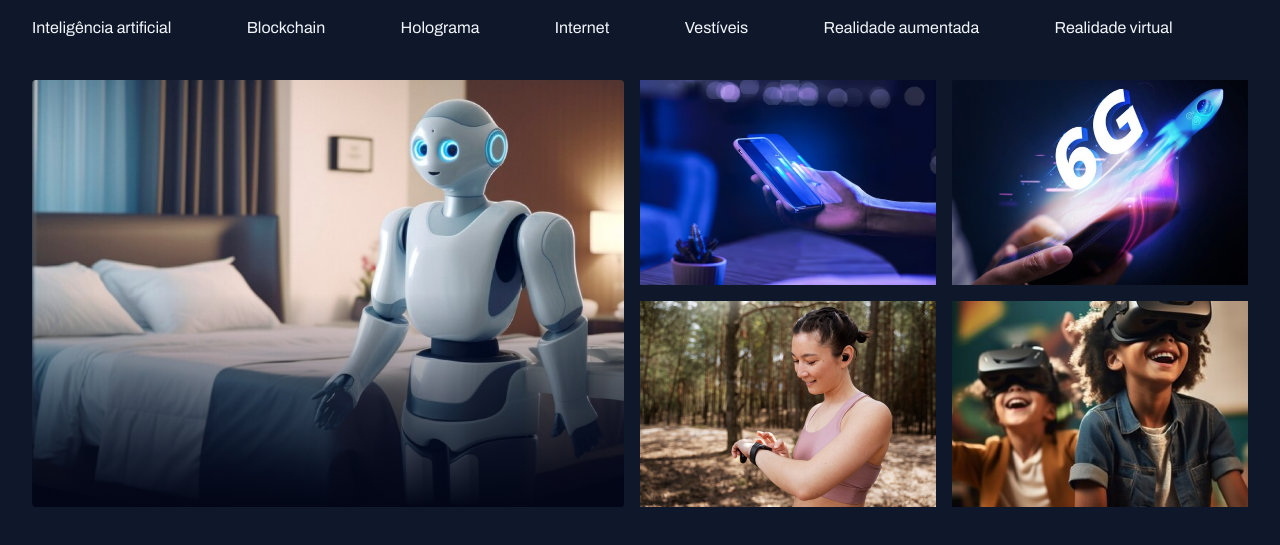
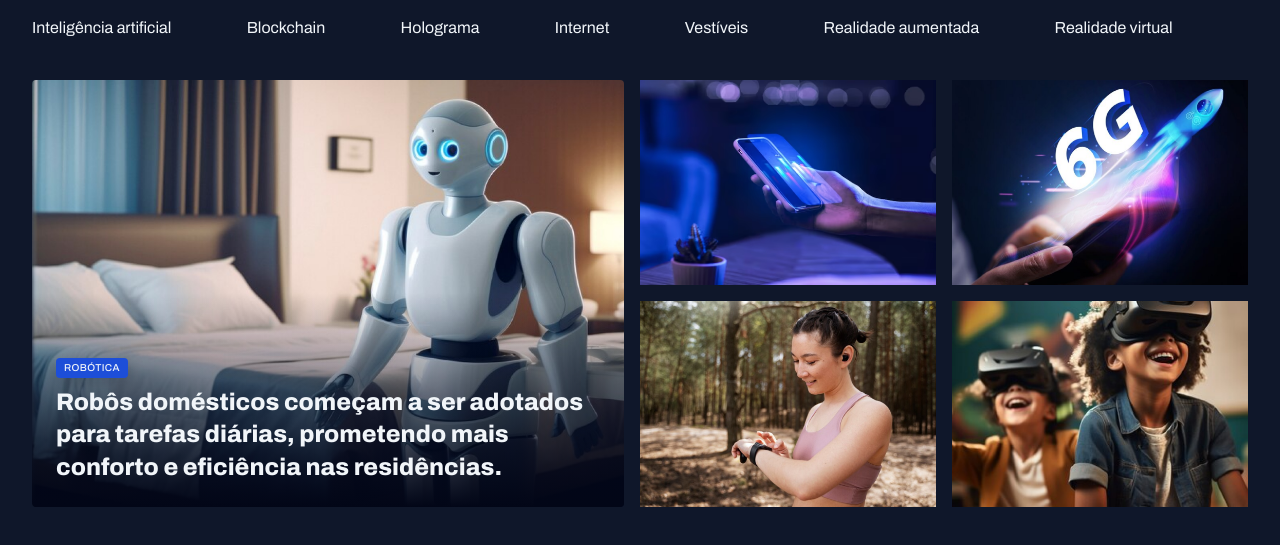
Before and after one commit to SrBaez22/Projeto_portal-de-noticia, a plain HTML site: page index.html in a window 1280 px wide. Shown: the part 45-590 px from the top of the page. Drawn offline with Linux system fonts and the light colour scheme.

Commit message:
Ajustando conteúdo do card

```diff
--- a/assets/global.css
+++ b/assets/global.css
@@ -52,3 +52,15 @@ main{
 img{
   max-width: 100%;
 }
+
+.content-tag{
+  display: inline-block;
+  background-color: var(--brand-color-dark);
+  padding: 4px 8px;
+  border-radius: 4px;
+  font: 500 10px/1.2 var(--font-family);
+  text-transform: uppercase;
+  letter-spacing: 0.04em;
+  color:var(--text-color-primary);
+  box-shadow: 0px 4px 16px rgba(2, 6, 23, 0.25);
+}
--- a/assets/sections.css
+++ b/assets/sections.css
@@ -21,4 +21,13 @@
 
     );
   }
+  figcaption{
+    position: absolute;
+    bottom: 0;
+
+    padding: 24px;
+  }
+  h2{
+    margin-top: 8px;
+  }
 }
--- a/assets/utility.css
+++ b/assets/utility.css
@@ -15,3 +15,16 @@ grid-auto-flow: column;
 .gap-16{
   gap: 16px;
 }
+
+.text-2-l{
+  font: var(--h1);
+}
+.text-xl{
+font: var(--h2);
+}
+.text-lg{
+  font: var(--h3);
+}
+.text-sm{
+  font:var(h4);
+}
--- a/index.html
+++ b/index.html
@@ -42,9 +42,13 @@
    </header>
    <main class="grid container">
     <section id="featured" class="grid grid-flow-col gap-16">
-      <div class="card">
+      <figure class="card">
       <img src="assets/Imagens/Image 01.png" alt="">
-    </div>
+      <figcaption>
+        <span class="content-tag">Robótica</span>
+        <h2 class="text-2-l">Robôs domésticos começam a ser adotados para tarefas diárias, prometendo mais conforto e eficiência nas residências.</h2>
+      </figcaption>
+      </figure>
     <div>
     <div class="grid grid-cols-2 gap-16">
       <img src="assets/Imagens/Image 02.png" alt="">
```
